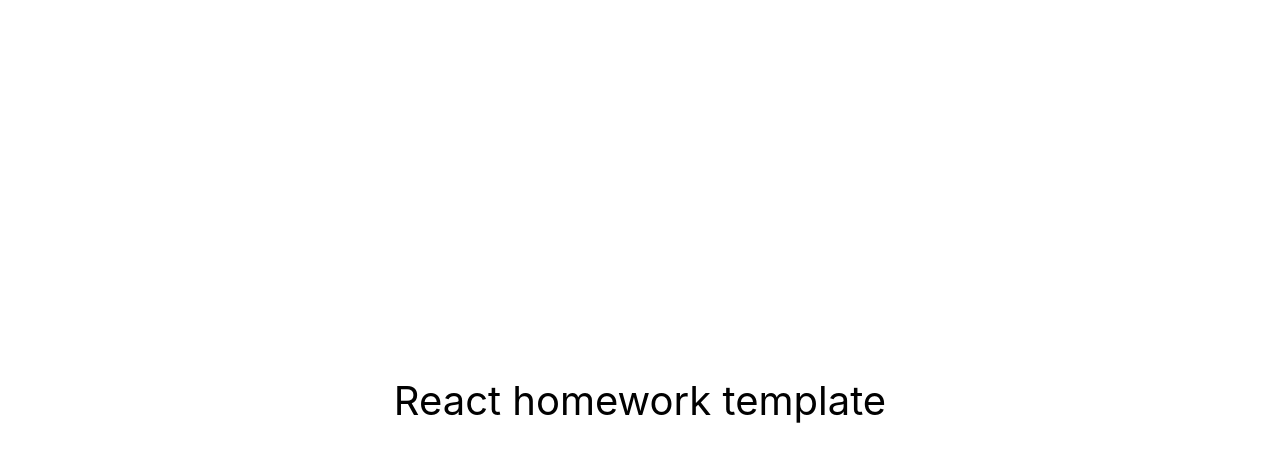
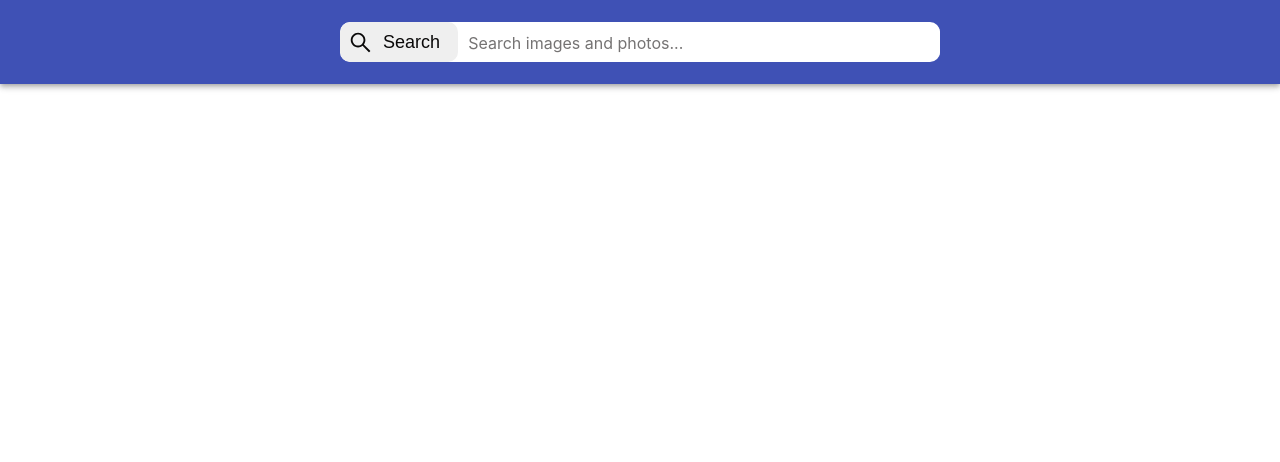
Before and after one commit to Vovap1991/goit-react-hw-03-image-finder, a React (Create React App) app: page / in a window 1280 px wide. Shown: the top 462 px of the page. Built offline with nearby package versions, Linux system fonts and the light colour scheme.

Commit message:
Searchbar markup and style

```diff
--- a/package.json
+++ b/package.json
@@ -9,7 +9,9 @@
     "@testing-library/user-event": "^13.5.0",
     "react": "^18.1.0",
     "react-dom": "^18.1.0",
+    "react-icons": "^4.10.1",
     "react-scripts": "5.0.1",
+    "styled-components": "^6.0.7",
     "web-vitals": "^2.1.3"
   },
   "scripts": {
--- a/src/components/App.jsx
+++ b/src/components/App.jsx
@@ -1,16 +1,11 @@
+import { SearchBar } from './SearchBar/SearchBar';
+
 export const App = () => {
   return (
-    <div
-      style={{
-        height: '100vh',
-        display: 'flex',
-        justifyContent: 'center',
-        alignItems: 'center',
-        fontSize: 40,
-        color: '#010101'
-      }}
-    >
-      React homework template
+    <div>
+      <div>
+        <SearchBar />
+      </div>
     </div>
   );
 };
--- /dev/null
+++ b/src/components/SearchBar/SearchBar.jsx
@@ -0,0 +1,29 @@
+import { AiOutlineSearch } from 'react-icons/ai';
+
+import {
+  SearchBarWrapper,
+  SearchBarForm,
+  SearchBarButton,
+  SearchBarInput,
+  SearchBarSpan,
+} from './SearchBar.styled';
+
+export const SearchBar = () => {
+  return (
+    <SearchBarWrapper>
+      <SearchBarForm>
+        <SearchBarButton type="submit">
+          <AiOutlineSearch size={25} color="#0a0909" />
+          <SearchBarSpan>Search</SearchBarSpan>
+        </SearchBarButton>
+
+        <SearchBarInput
+          type="text"
+          autoComplete="off"
+          autoFocus
+          placeholder="Search images and photos..."
+        />
+      </SearchBarForm>
+    </SearchBarWrapper>
+  );
+};
--- /dev/null
+++ b/src/components/SearchBar/SearchBar.styled.js
@@ -0,0 +1,64 @@
+import styled from 'styled-components';
+
+export const SearchBarWrapper = styled.header`
+  top: 0;
+  left: 0;
+  position: sticky;
+  z-index: 1100;
+  display: flex;
+  justify-content: center;
+  align-items: center;
+  min-height: 60px;
+  padding-right: 24px;
+  padding-left: 24px;
+  padding-top: 12px;
+  padding-bottom: 12px;
+  color: #fff;
+  background-color: #3f51b5;
+  box-shadow: 0px 2px 4px -1px rgba(0, 0, 0, 0.2),
+    0px 4px 5px 0px rgba(0, 0, 0, 0.14), 0px 1px 10px 0px rgba(0, 0, 0, 0.12);
+`;
+
+export const SearchBarForm = styled.form`
+  display: flex;
+  align-items: center;
+  width: 100%;
+  max-width: 600px;
+  background-color: #fff;
+  border-radius: 10px;
+  overflow: hidden;
+`;
+
+export const SearchBarButton = styled.button`
+  display: flex;
+  justify-content: center;
+  align-items: center;
+  border: 0;
+  cursor: pointer;
+  outline: none;
+  width: 150px;
+  height: 40px;
+  color: #0a0909;
+  border-radius: 10px;
+`;
+
+export const SearchBarInput = styled.input`
+  display: inline-block;
+  width: 100%;
+  font: inherit;
+  font-size: 20px;
+  border: none;
+  outline: none;
+  padding-left: 10px;
+  padding-right: 10px;
+
+  &::placeholder {
+    font-size: 16px;
+    color: #757373;
+  }
+`;
+
+export const SearchBarSpan = styled.span`
+  padding: 10px;
+  font-size: 18px;
+`;
--- /dev/null
+++ b/src/styles.css
@@ -0,0 +1,207 @@
+html {
+  box-sizing: border-box;
+  width: 100vw;
+  overflow-x: hidden;
+}
+
+*,
+*::before,
+*::after {
+  box-sizing: inherit;
+}
+
+body {
+  margin: 0;
+  font-family: -apple-system, BlinkMacSystemFont, 'Segoe UI', Roboto,
+    Oxygen-Sans, Ubuntu, Cantarell, 'Helvetica Neue', sans-serif;
+  color: #212121;
+  background-color: #fff;
+  -webkit-font-smoothing: antialiased;
+  -moz-osx-font-smoothing: grayscale;
+}
+
+img {
+  display: block;
+  max-width: 100%;
+  height: auto;
+}
+
+/*
+ * Стили компонента App
+ */
+.App {
+  display: grid;
+  grid-template-columns: 1fr;
+  grid-gap: 16px;
+  padding-bottom: 24px;
+}
+
+/*
+ * Стили компонента Searchbar
+ */
+.Searchbar {
+  top: 0;
+  left: 0;
+  position: sticky;
+  z-index: 1100;
+  display: flex;
+  justify-content: center;
+  align-items: center;
+  min-height: 64px;
+  padding-right: 24px;
+  padding-left: 24px;
+  padding-top: 12px;
+  padding-bottom: 12px;
+  color: #fff;
+  background-color: #3f51b5;
+  box-shadow: 0px 2px 4px -1px rgba(0, 0, 0, 0.2),
+    0px 4px 5px 0px rgba(0, 0, 0, 0.14), 0px 1px 10px 0px rgba(0, 0, 0, 0.12);
+}
+
+/*
+ * Стили компонента SearchForm
+ */
+.SearchForm {
+  display: flex;
+  align-items: center;
+  width: 100%;
+  max-width: 600px;
+  background-color: #fff;
+  border-radius: 3px;
+  overflow: hidden;
+}
+
+.SearchForm-button {
+  display: inline-block;
+  width: 48px;
+  height: 48px;
+  border: 0;
+  background-image: url('https://image.flaticon.com/icons/svg/149/149852.svg');
+  background-size: 40%;
+  background-repeat: no-repeat;
+  background-position: center;
+  opacity: 0.6;
+  transition: opacity 250ms cubic-bezier(0.4, 0, 0.2, 1);
+  cursor: pointer;
+  outline: none;
+}
+
+.SearchForm-button:hover {
+  opacity: 1;
+}
+
+.SearchForm-button-label {
+  position: absolute;
+  width: 1px;
+  height: 1px;
+  padding: 0;
+  overflow: hidden;
+  clip: rect(0, 0, 0, 0);
+  white-space: nowrap;
+  clip-path: inset(50%);
+  border: 0;
+}
+
+.SearchForm-input {
+  display: inline-block;
+  width: 100%;
+  font: inherit;
+  font-size: 20px;
+  border: none;
+  outline: none;
+  padding-left: 4px;
+  padding-right: 4px;
+}
+
+.SearchForm-input::placeholder {
+  font: inherit;
+  font-size: 18px;
+}
+
+/*
+ * Стили компонента ImageGallery
+ */
+.ImageGallery {
+  display: grid;
+  max-width: calc(100vw - 48px);
+  grid-template-columns: repeat(auto-fill, minmax(320px, 1fr));
+  grid-gap: 16px;
+  margin-top: 0;
+  margin-bottom: 0;
+  padding: 0;
+  list-style: none;
+  margin-left: auto;
+  margin-right: auto;
+}
+
+/*
+ * Стили компонента ImageGalleryItem
+ */
+.ImageGalleryItem {
+  border-radius: 2px;
+  box-shadow: 0px 1px 3px 0px rgba(0, 0, 0, 0.2),
+    0px 1px 1px 0px rgba(0, 0, 0, 0.14), 0px 2px 1px -1px rgba(0, 0, 0, 0.12);
+}
+
+.ImageGalleryItem-image {
+  width: 100%;
+  height: 260px;
+  object-fit: cover;
+  transition: transform 250ms cubic-bezier(0.4, 0, 0.2, 1);
+}
+
+.ImageGalleryItem-image:hover {
+  transform: scale(1.03);
+  cursor: zoom-in;
+}
+
+/*
+ * Стили компонента Modal
+ */
+
+.Overlay {
+  position: fixed;
+  top: 0;
+  left: 0;
+  width: 100vw;
+  height: 100vh;
+  display: flex;
+  justify-content: center;
+  align-items: center;
+  background-color: rgba(0, 0, 0, 0.8);
+  z-index: 1200;
+}
+
+.Modal {
+  max-width: calc(100vw - 48px);
+  max-height: calc(100vh - 24px);
+}
+
+/*
+* Стили компонента Buton (Load more)
+*/
+.Button {
+  padding: 8px 16px;
+  border-radius: 2px;
+  background-color: #3f51b5;
+  transition: all 250ms cubic-bezier(0.4, 0, 0.2, 1);
+  text-align: center;
+  display: inline-block;
+  color: #fff;
+  border: 0;
+  text-decoration: none;
+  cursor: pointer;
+  font-family: inherit;
+  font-size: 18px;
+  line-height: 24px;
+  font-style: normal;
+  font-weight: 500;
+  min-width: 180px;
+  box-shadow: 0px 3px 1px -2px rgba(0, 0, 0, 0.2),
+    0px 2px 2px 0px rgba(0, 0, 0, 0.14), 0px 1px 5px 0px rgba(0, 0, 0, 0.12);
+}
+
+.Button:hover,
+.Button:focus {
+  background-color: #303f9f;
+}
```
Also changed, not shown: 1 other file (tests, documents, lock files or other folders).
